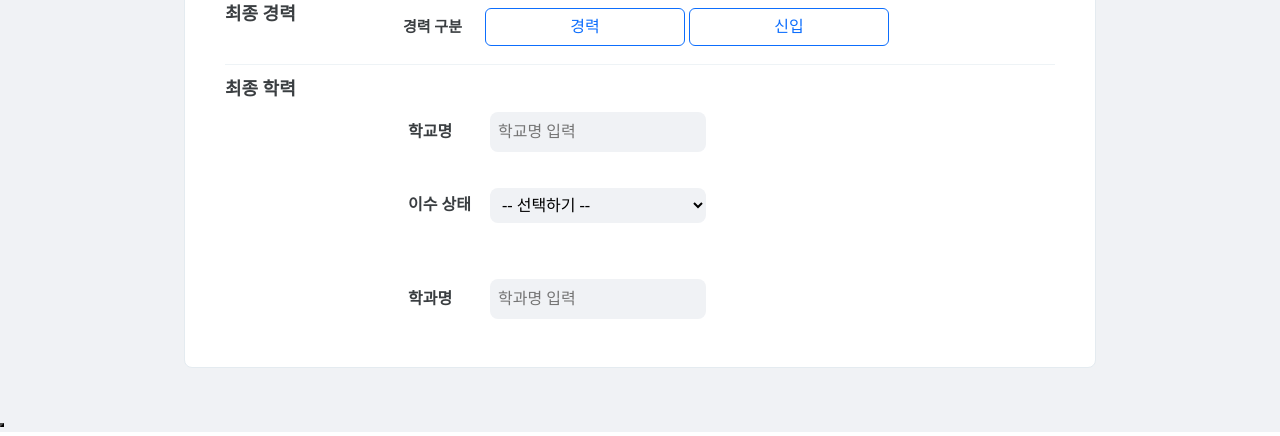
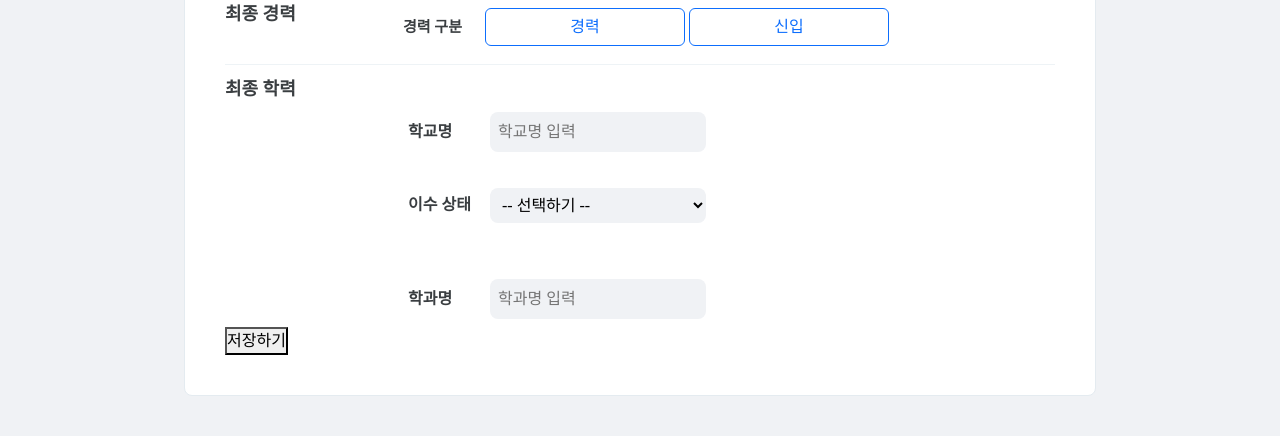
Before and after one commit to kmg159753/team14-resume-pj, a Flask app: template templates/index.html in a window 1280 px wide. Shown: the part 569-1005 px from the top of the page. Run offline with Flask 3, Linux system fonts and the light colour scheme; the template is opened without the code that fills it, so the values that code supplies are empty; some libraries are stand-ins or nearby versions.

Commit message:
Update index.html

```diff
--- a/templates/index.html
+++ b/templates/index.html
@@ -169,9 +169,10 @@
 
         </div>
       </div>
+      <button onclick="save_info()">저장하기</button>
 </div>
 
-<button onclick="save_info()"></button>
+
 
 
     </div>
```
